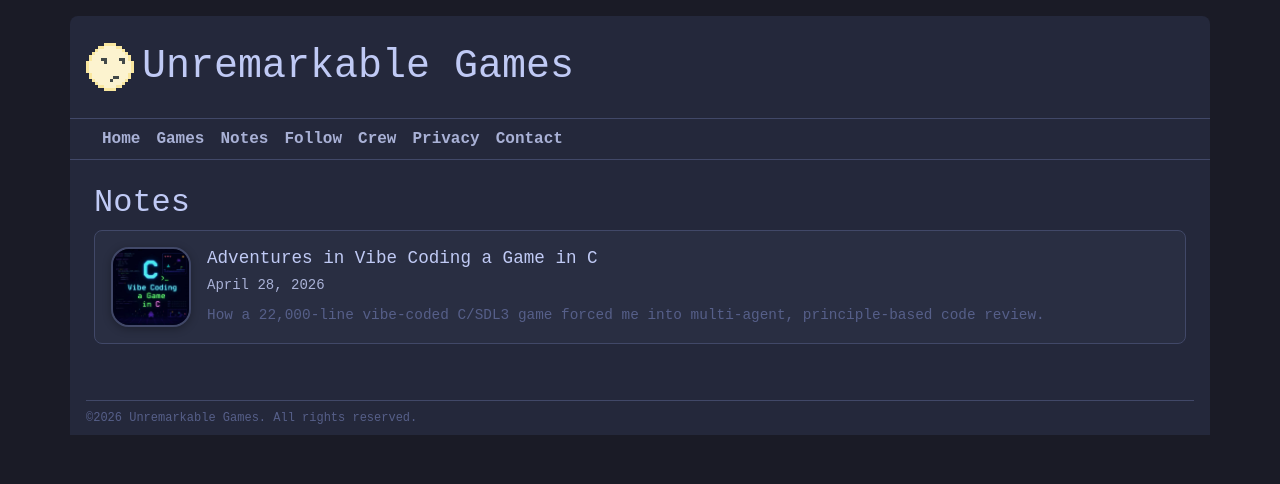
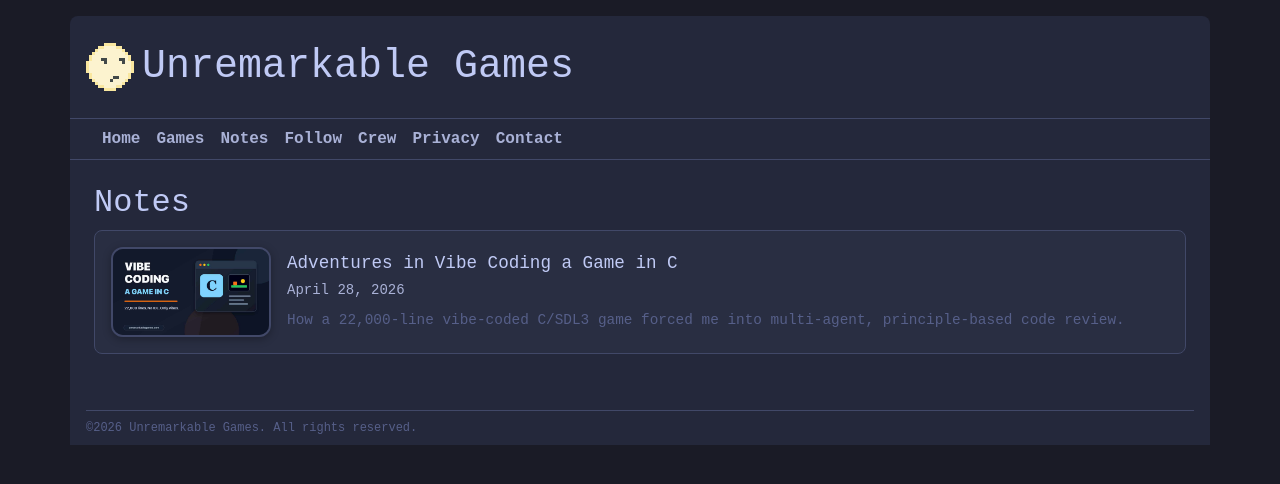
Before and after one commit to unremarkablegames/unremarkablegames.github.io, a Jekyll site: the page built from notes.md, in a window 1280 px wide. Shown: the top 484 px of the page. Built offline with Jekyll 4.4.1, drawn with Linux system fonts in a browser that asks for light colours; some web fonts are replaced.

Commit message:
style: use landscape note-img class for note card thumbnails

```diff
--- a/assets/css/main.css
+++ b/assets/css/main.css
@@ -72,6 +72,15 @@ h1, h2, h3, h4, h5, h6 {
     width: 80px;
     height: 80px;
     border-radius: 18px;
+    flex-shrink: 0;
+    border: 2px solid var(--tn-border);
+    box-shadow: 0 2px 8px rgba(0, 0, 0, 0.3);
+}
+.note-img {
+    width: 160px;
+    height: 90px;
+    object-fit: cover;
+    border-radius: 12px;
     flex-shrink: 0;
     border: 2px solid var(--tn-border);
     box-shadow: 0 2px 8px rgba(0, 0, 0, 0.3);
@@ -246,4 +255,9 @@ hr {
         height: 64px;
         border-radius: 16px;
     }
+    .note-img {
+        width: 114px;
+        height: 64px;
+        border-radius: 10px;
+    }
 }
--- a/notes.md
+++ b/notes.md
@@ -8,7 +8,7 @@ title: "Notes"
 {% assign sorted_notes = site.notes | sort: "date" | reverse %}
 {% for note in sorted_notes %}
 <div class="game-card d-flex flex-row align-items-center gap-3 p-3 mb-3 rounded-3 position-relative">
-{% if note.thumbnail %}<img class="game-img" src="{{ note.thumbnail }}" alt="{{ note.title }}">{% endif %}
+{% if note.thumbnail %}<img class="note-img" src="{{ note.thumbnail }}" alt="{{ note.title }}">{% endif %}
 <div>
 <h3><a href="{{ note.url }}" class="stretched-link">{{ note.title }}</a></h3>
 <small>{{ note.date | date: "%B %-d, %Y" }}</small>
```
Also changed, not shown: assets/img/2026-04-28-vibe-coding-a-game-in-c-thumb.jpg.
